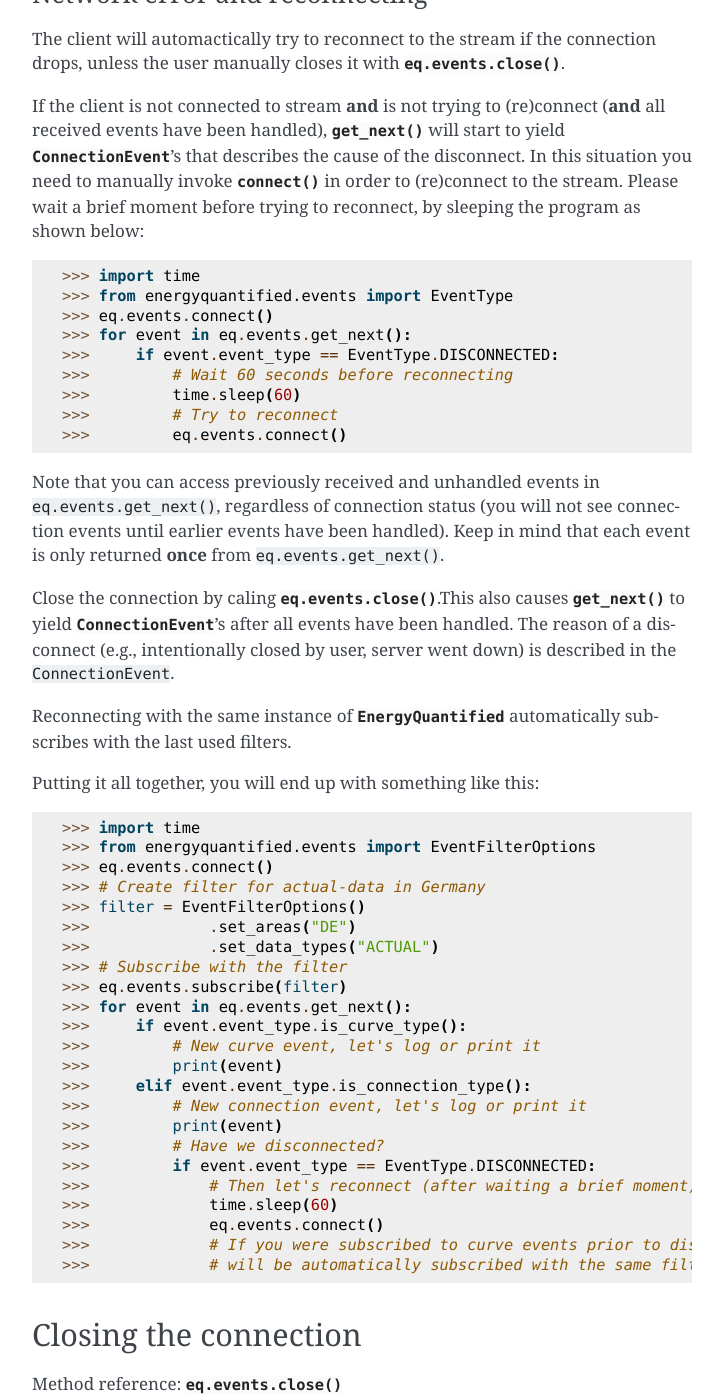
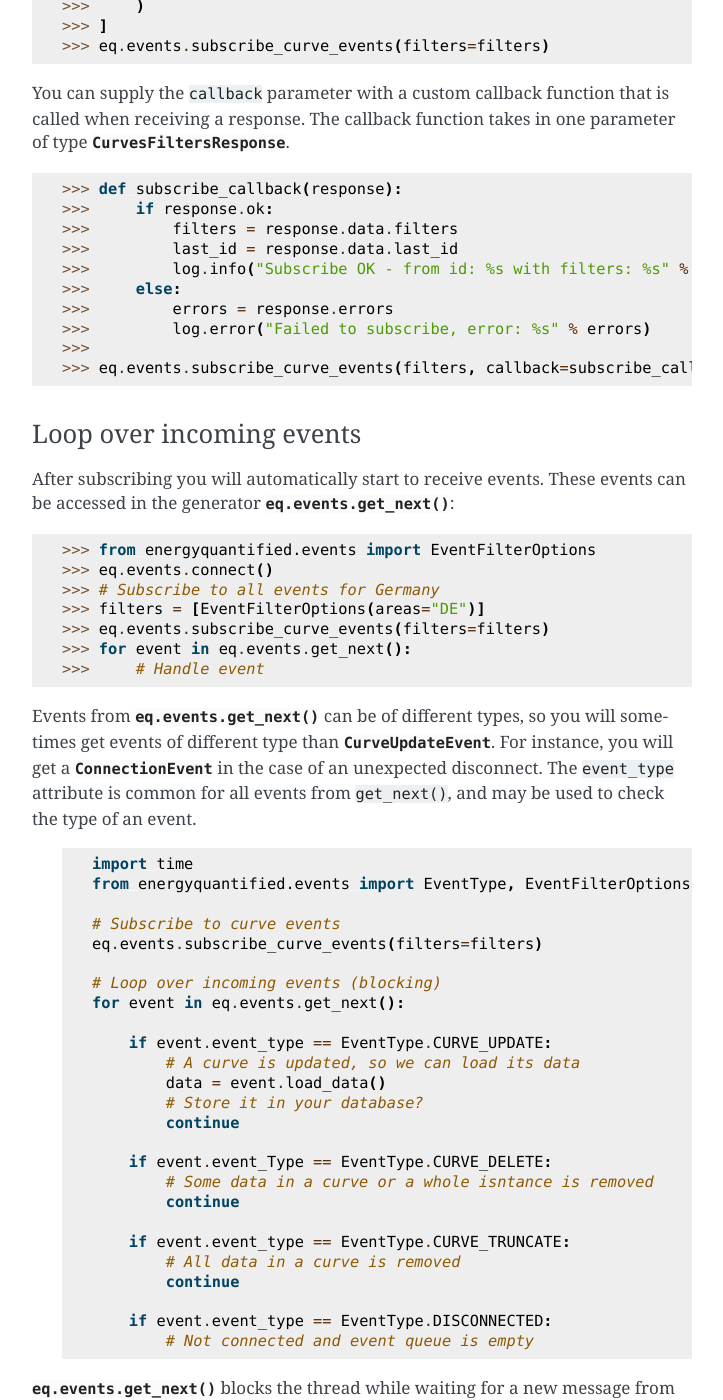
Before and after one commit to energyquantified/eq-python-client, a Sphinx documentation site: the page built from docs/userguide/curve-events.rst, in a window 1280 px wide and 1400 px high, scrolled down 3979 px. Shown: the whole window, without its empty margins (388-1111 px from the left). Built offline with Sphinx 7.4.7, drawn with Linux system fonts in a browser that asks for light colours; some of the changed text lies outside the part shown.

Commit message:
Improve push docs

```diff
--- a/docs/userguide/curve-events.rst
+++ b/docs/userguide/curve-events.rst
@@ -19,7 +19,6 @@
 about what kind of operation was done (e.g., delete or update) on the curve, timestamps of
 the first and last affected values, and the total number of affected values. It also includes an
 :py:class:`~energyquantified.metadata.Instance` if relevant.
-
 
 If values were updated at 15-minute frequency for Germany's consumption normal at
 ``2023-01-01 01:15`` and ``2023-01-01 01:45``, the following event would be produced:
@@ -86,21 +85,81 @@
 ~~~~~~~~~~~~~~
 
 Events are accessed through :py:meth:`eq.events.get_next() <energyquantified.api.CurveUpdateEventAPI.get_next>`.
+What is common for all event models is that they all have the ``event_type`` property, which is an
+:py:class:`EventType <energyquantified.events.EventType>`.
 
-Curve event: :py:class:`energyquantified.events.CurveUpdateEvent`:
-    Describes change in data for a curve
+The different events and possible event types is as follows:
 
-Connection event: :py:class:`energyquantified.events.ConnectionEvent`:
-    Describes an event related to the stream connection (e.g., disconnect)
+Curve events - :py:class:`CurveUpdateEvent <energyquantified.events.CurveUpdateEvent>`:
+    Describes change in data for a curve.
 
-What is common for all event models is that they all have the ``event_type`` property.
+    :py:class:`EventType.CURVE_UPDATE <energyquantified.events.EventType.CURVE_UPDATE>`:
+        Data in a curve is updated
+    :py:class:`EventType.CURVE_UPDATE <energyquantified.events.EventType.CURVE_DELETE>`:
+        Some data in a curve or a whole instance is removed
+    :py:class:`EventType.CURVE_UPDATE <energyquantified.events.EventType.CURVE_TRUNCATE>`:
+        All data in a curve is removed
+
+Connection events - :py:class:`ConnectionEvent <energyquantified.events.ConnectionEvent>`:
+    Describes an event related to the stream connection (e.g., disconnect).
+
+    :py:class:`EventType.DISCONNECTED <energyquantified.events.EventType.DISCONNECTED>`:
+        Not connected to the push feed
+
+Timeout event - :py:class:`TimeoutEvent <energyquantified.events.TimeoutEvent>`:
+
+    :py:class:`EventType.TIMEOUT <energyquantified.events.EventType.TIMEOUT>`:
+        Filler event that enables users to act in between events during quiet times. Timeout events are
+        only generated if the ``timeout`` parameter is set in
+        :py:meth:`eq.events.get_next() <energyquantified.api.CurveUpdateEventAPI.get_next>`.
 
 
 Quickstart
 ---------------------
 
+    .. code-block:: python
 
-Connect to the stream and subscribe to events
+        import time
+        from energyquantified import EnergyQuantified
+        from energyquantified.events import EventType, EventFilterOptions
+        from energyquantified.metadata import Area, DataType
+
+        # Initialize the client
+        eq = EnergyQuantified(api_key="aaaa-bbbb-cccc-dddd)
+
+        # Connect to the WebSocket endpoint
+        eq.events.connect()
+
+        # Create filters for ACTUAL and FORECAST events in DE, FR and GB
+        filters = EventFilterOptions(
+            areas=[Area.DE, Area.FR, Area.GB],
+            data_types=[DataType.ACTUAL, DataType.FORECAST],
+        )
+
+        # Subscribe to curve events
+        eq.events.subscribe_curve_events(filters=filters)
+
+        # Loop over incoming events (blocking)
+        for event in eq.events.get_next():
+
+            if event.event_type == EventType.CURVE_UPDATE:
+                # A curve is updated, so we can load its data
+                data = event.load_data()
+                # Store it in your database?
+                continue
+
+            if event.event_type == EventType.DISCONNECTED:
+                # Not connected and event queue is empty
+                log.error("Not connected")
+                # Try to reconnect - will subscribe with the same
+                # filters if previously connected
+                # Wait a few seconds before reconnecting
+                time.sleep(10)
+                eq.events.connect()
+                continue
+
+
+Connect to the stream
 ~~~~~~~~~~~~~~
 
 Connect to the stream by calling
@@ -109,8 +168,18 @@
 
     >>> eq.events.connect()
 
+
+Subscribe to events
+~~~~~~~~~~~~~~
+
 Note that you will not immediately start to receive events after connecting to the stream. In order to
-receive curve events you must also subscribe. Subscribe to curve events with
+receive curve events you must also subscribe.
+
+
+Curve events
+^^^^^^^^^^^^^^
+
+Subscribe to curve events with
 :py:meth:`eq.events.subscribe_curve_events() <energyquantified.api.CurveUpdateEventAPI.subscribe_curve_events>`.
 The example below illustrates how to subscribing for curve events that concern actual-data in Germany:
 
@@ -123,6 +192,24 @@
     >>>     )
     >>> ]
     >>> eq.events.subscribe_curve_events(filters=filters)
+
+You can supply the ``callback`` parameter with a custom callback function that is called when receiving a response.
+The callback function takes in one parameter of type
+:py:class:`CurvesFiltersResponse <energyquantified.events.CurvesFiltersResponse>`.
+
+    >>> def subscribe_callback(response):
+    >>>     if response.ok:
+    >>>         filters = response.data.filters
+    >>>         last_id = response.data.last_id
+    >>>         log.info("Subscribe OK - from id: %s with filters: %s" % (last_id, filters))
+    >>>     else:
+    >>>         errors = response.errors
+    >>>         log.error("Failed to subscribe, error: %s" % errors)
+    >>>
+    >>> eq.events.subscribe_curve_events(filters, callback=subscribe_callback)
+
+Loop over incoming events
+~~~~~~~~~~~~~~
 
 After subscribing you will automatically start to receive events. These events can be accessed in the generator
 :py:meth:`eq.events.get_next() <energyquantified.api.CurveUpdateEventAPI.get_next>`:
@@ -142,19 +229,33 @@
 The ``event_type`` attribute is common for all events from ``get_next()``, and may be used to
 check the type of an event.
 
-    >>> from energyquantified.events import EventType
-    >>> # After connecting and subscribing
-    >>> for event in eq.events.get_next():
-    >>>     if event.event_type.is_curve_type():
-    >>>         # Handle the curve event
-    >>>     elif event.event_type.is_connection_type():
-    >>>         # Handle connection event
-    >>>         if event.event_type == EventType.DISCONNECTED:
-    >>>             # Maybe reconect?
+    .. code-block:: python
 
+        import time
+        from energyquantified.events import EventType, EventFilterOptions
 
-:py:class:`energyquantified.events.TimeoutEvent`
-^^^^^^^^^^^^^^
+        # Subscribe to curve events
+        eq.events.subscribe_curve_events(filters=filters)
+
+        # Loop over incoming events (blocking)
+        for event in eq.events.get_next():
+
+            if event.event_type == EventType.CURVE_UPDATE:
+                # A curve is updated, so we can load its data
+                data = event.load_data()
+                # Store it in your database?
+                continue
+
+            if event.event_Type == EventType.CURVE_DELETE:
+                # Some data in a curve or a whole isntance is removed
+                continue
+
+            if event.event_type == EventType.CURVE_TRUNCATE:
+                # All data in a curve is removed
+                continue
+
+            if event.event_type == EventType.DISCONNECTED:
+                # Not connected and event queue is empty
 
 :py:meth:`eq.events.get_next() <energyquantified.api.CurveUpdateEventAPI.get_next>` blocks the thread
 while waiting for a new message from the stream. If you might want to act when the stream is quiet (e.g.,
@@ -165,7 +266,7 @@
 
     >>> eq.events.connect()
     >>> for event in eq.events.get_next(timeout=10):
-    >>>     if event.event_type.is_timeout_type():
+    >>>     if event.event_type == EventType.TIMEOUT:
     >>>         # timeout (10) seconds passed with no new event. Maybe I want to change filter.
     >>>         # Create or update a filter
     >>>         filters = ...
@@ -175,8 +276,8 @@
 
     >>> eq.events.connect()
     >>> for event in eq.events.get_next(timeout=10):
-    >>>     if event.event_type.is_timeout_type():
-    >>>         pass
+    >>>     if event.event_type == EventType.TIMEOUT
+    >>>         continue
 
 Or simply omit the ``timeout`` parameter:
 
@@ -213,41 +314,8 @@
 regardless of connection status (you will not see connection events until earlier events have been handled). Keep
 in mind that each event is only returned **once** from ``eq.events.get_next()``.
 
-Close the connection by caling
-:py:meth:`eq.events.close() <energyquantified.api.CurveUpdateEventAPI.close>`.This also causes
-:py:meth:`get_next() <energyquantified.api.CurveUpdateEventAPI.get_next>` to yield
-:py:class:`ConnectionEvent <energyquantified.events.ConnectionEvent>`'s after all events have been
-handled. The reason of a disconnect (e.g., intentionally closed by user, server went down) is described
-in the ``ConnectionEvent``.
-
 Reconnecting with the same instance of :py:class:`EnergyQuantified <energyquantified.EnergyQuantified>`
 automatically subscribes with the last used filters.
-
-Putting it all together, you will end up with something like this:
-
-    >>> import time
-    >>> from energyquantified.events import EventFilterOptions
-    >>> eq.events.connect()
-    >>> # Create filter for actual-data in Germany
-    >>> filter = EventFilterOptions()
-    >>>             .set_areas("DE")
-    >>>             .set_data_types("ACTUAL")
-    >>> # Subscribe with the filter
-    >>> eq.events.subscribe(filter)
-    >>> for event in eq.events.get_next():
-    >>>     if event.event_type.is_curve_type():
-    >>>         # New curve event, let's log or print it
-    >>>         print(event)
-    >>>     elif event.event_type.is_connection_type():
-    >>>         # New connection event, let's log or print it
-    >>>         print(event)
-    >>>         # Have we disconnected?
-    >>>         if event.event_type == EventType.DISCONNECTED:
-    >>>             # Then let's reconnect (after waiting a brief moment)
-    >>>             time.sleep(60)
-    >>>             eq.events.connect()
-    >>>             # If you were subscribed to curve events prior to disconnecting, then you
-    >>>             # will be automatically subscribed with the same filters
 
 
 Closing the connection
@@ -255,6 +323,12 @@
 
 Method reference: :py:meth:`eq.events.close() <energyquantified.api.CurveUpdateEventAPI.close>`
 
+Close the connection by caling
+:py:meth:`eq.events.close() <energyquantified.api.CurveUpdateEventAPI.close>`.This also causes
+:py:meth:`get_next() <energyquantified.api.CurveUpdateEventAPI.get_next>` to yield
+:py:class:`ConnectionEvent <energyquantified.events.ConnectionEvent>`'s after all events have been
+handled. The reason of a disconnect (e.g., intentional close by user, server downtime) is described
+in the ``ConnectionEvent``.
 
 Remembering received events
 ---------------------
@@ -283,70 +357,65 @@
 
 Getting events that were streamed after you were last connected to the stream can be done in one of two
 ways; (1) supplying the ``last_id`` parameter in
-:py:meth:`eq.events.connect() <energyquantified.api.CurveUpdateEventAPI.connect>`
+:py:meth:`eq.events.subscribe_curve_events() <energyquantified.api.CurveUpdateEventAPI.subscribe_curve_events>`
 with the ``event_id`` from the last :py:class:`~energyquantified.events.CurveUpdateEvent` you
 received, or (2) by supplying the ``last_id_file`` parameter with a file path when initializing
 :py:class:`EnergyQuantified <energyquantified.EnergyQuantified>`. The two options are briefly described
 in the following subsections. ID parameterized in ``connect()`` takes priority over the last id file.
 
 
-Connecting with an ID
-^^^^^^^^^^^^^^
-
-Supply the ``last_id`` parameter in
-:py:meth:`eq.events.connect() <energyquantified.api.CurveUpdateEventAPI.connect>`
-with the ``event_id`` from the last :py:class:`~energyquantified.events.CurveUpdateEvent` you
-received to also receive older events. Note that the stream server **keeps only a limited number of
-events** and there is no guarantee that you will receive all events.
-
-
 Storing last event id in a file
 ^^^^^^^^^^^^^^
 
 The simplest way to request events missed while not connected is to supply the ``last_id_file``
-param with a file path when initializing
-:py:class:`EnergyQuantified <energyquantified.EnergyQuantified>`:
+parameter with a file path when connecting with
+:py:meth:`eq.events.connect(last_id_file="path_to_file.json") <energyquantified.api.CurveUpdateEventAPI.connect>`:
 
         >>> from energyquantified import EnergyQuantified
-        >>> eq = EnergyQuantified(
-        >>>     api_key="aaaa-bbbb-cccc-dddd,
-        >>>     last_id_file="last_id_file.json", # file path
-        >>> )
+        >>> eq = EnergyQuantified(api_key="aaaa-bbbb-cccc-dddd)
+        >>> eq.events.connect(last_id_file="last_id_file.json") # file path
 
-The file path can include parent directories (which will also be created):
+The file can be nested in a directory (which is also created if it does not already exists):
 
         >>> from energyquantified import EnergyQuantified
-        >>> eq = EnergyQuantified(
-        >>>     api_key="aaaa-bbbb-cccc-dddd,
-        >>>     last_id_file="folder_name/last_id_file.json",
-        >>> )
+        >>> eq = EnergyQuantified(api_key="aaaa-bbbb-cccc-dddd)
+        >>> eq.events.connect(last_id_file="folder_name/last_id_file.json") # file path
 
-The client regurarly updates the file at a defined interval (0.5/min), if the connection
-closes, and when execution of the program is terminated (for any reason). The next time you
+The client regurarly updates the file at a defined interval (~0.5/min), when the connection
+drops, and when execution of the program is terminated (for any reason). The next time you
 connect to the stream, assuming the same file path for ``last_id_file``, you will receive
 all (available) events that you missed since last session.
 
 The ID used when the last id file is updated is the ``event_id`` from the latest event received
-from the stream, **regardless of it being accessed or not**. Consequently, it is important that
-you loop over messages with ``eq.events.get_next()`` after closing the connection to make sure
-that you have accessed every event received.
+through py:meth:`eq.events.get:next() <energyquantified.api.CurveUpdateEventAPI.get_next>`).
 
 
-Load data for an event
+Load data for curve events
 ---------------------
 
 Method reference: :py:meth:`event.load_data() <energyquantified.events.CurveUpdateEvent.load_data>`
 
-Load the data an event describes by calling
+Load the data a curve event describes with
 :py:meth:`event.load_data() <energyquantified.events.CurveUpdateEvent.load_data>`:
 
-    >>> for msg_type, data in eq.events.get_next():
-    >>>     if msg_type == MessageType.EVENT:
-    >>>         series = data.load_data()
+    >>> for event in eq.events.get_next():
+    >>>     if event.event_type.is_curve_type():
+    >>>         data = event.load_data()
 
-Note that different events concern different types of data; ``series`` in the example above could
-be a :py:class:`~energyquantified.data.Timeseries`, :py:class:`~energyquantified.data.Periodseries`,
-or an object of another type.
+Note that ``load_data()`` returns different data types based on the event. The ``data`` object in the
+example above might be a :py:class:`~energyquantified.data.Timeseries`,
+:py:class:`~energyquantified.data.Periodseries`, or some other type of object. Data cannot be loaded for
+events that describe deleted data, as said data no longer exists.
+
+    >>> from energyquantified.events import EventType
+    >>> for event in eq.events.get_next():
+    >>>     if event.event_type.is_curve_type():
+    >>>         # Got a curve event
+    >>>         if event.event_type == EventType.CURVE_DELETE:
+    >>>             # Cannot load deleted data
+    >>>         elif event.event_type == EventType.CURVE_UPDATE:
+    >>>             # Data is updated? OK to load!
+    >>>             data = event.load_data()
 
 
 Filter events
@@ -543,12 +612,23 @@
 
 Although you automatically get a message every time the filters are updated, it is also possible to
 manually request the currently active filters with
-:py:meth:`send_get_filters() <energyquantified.api.CurveUpdateEventAPI.send_get_filters>`.
-The response with the filters will be put in a message queue that is accessible from
-``eq.events.get_next()``, similar to the example above.
+:py:meth:`get_curve_filters() <energyquantified.api.CurveUpdateEventAPI.get_curve_filters>`.
+You can supply the ``callback`` parameter with a custom callback function that is called when receiving a response.
+The callback function takes in one parameter of type
+:py:class:`CurvesFiltersResponse <energyquantified.events.CurvesFiltersResponse>`.
+
+    >>> def filters_callback(response):
+    >>>     if response.ok:
+    >>>         filters = response.data.filters
+    >>>         log.info("Active curve filters: %s" % filters)
+    >>>     else:
+    >>>         errors = response.errors
+    >>>         log.error("Failed to get active curve filters, error: %s" % errors)
+    >>>
+    >>> eq.events.get_curve_filters(callback=subscribe_callback)
 
 
-Automic subscribe after reconnect
+Automatic subscribe after reconnect
 ~~~~~~~~~~~~~~
 
 When reconnecting with the same instance of
@@ -567,11 +647,12 @@
 necessarily the last event handled by the user. If you want to keep track of the ID from the last event you
 were done handling, the following code may be helpful:
 
+# TODO remove this?
     >>> import json
     >>>
     >>> last_id = None
     >>> try:
-    >>>     for msg_type, data in get_next():
+    >>>     for event in get_next():
     >>>         if msg_type == MessageType.EVENT:
     >>>             # your preferred actions, maybe loading a series
     >>>             series = data.load_data()
```
